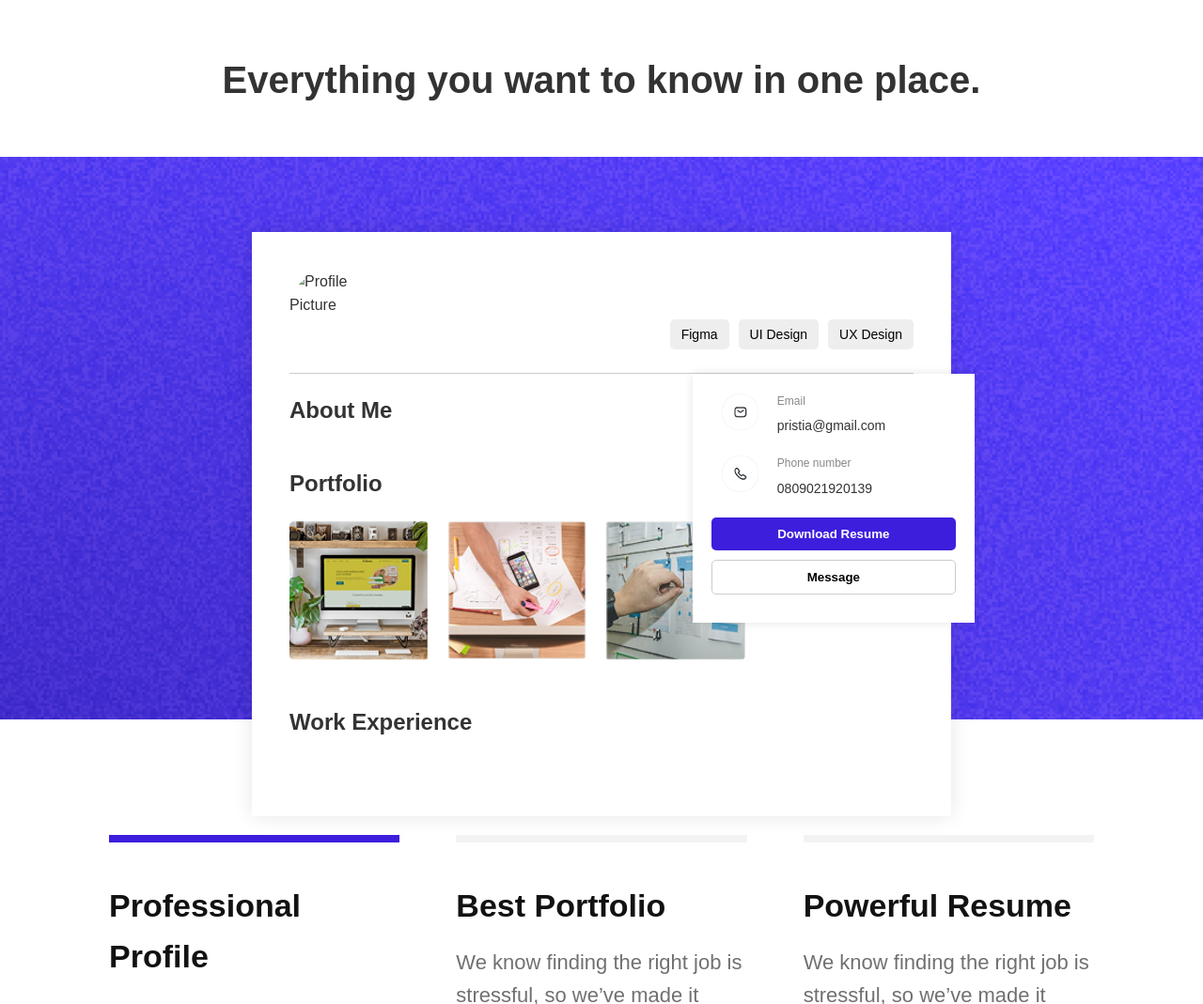
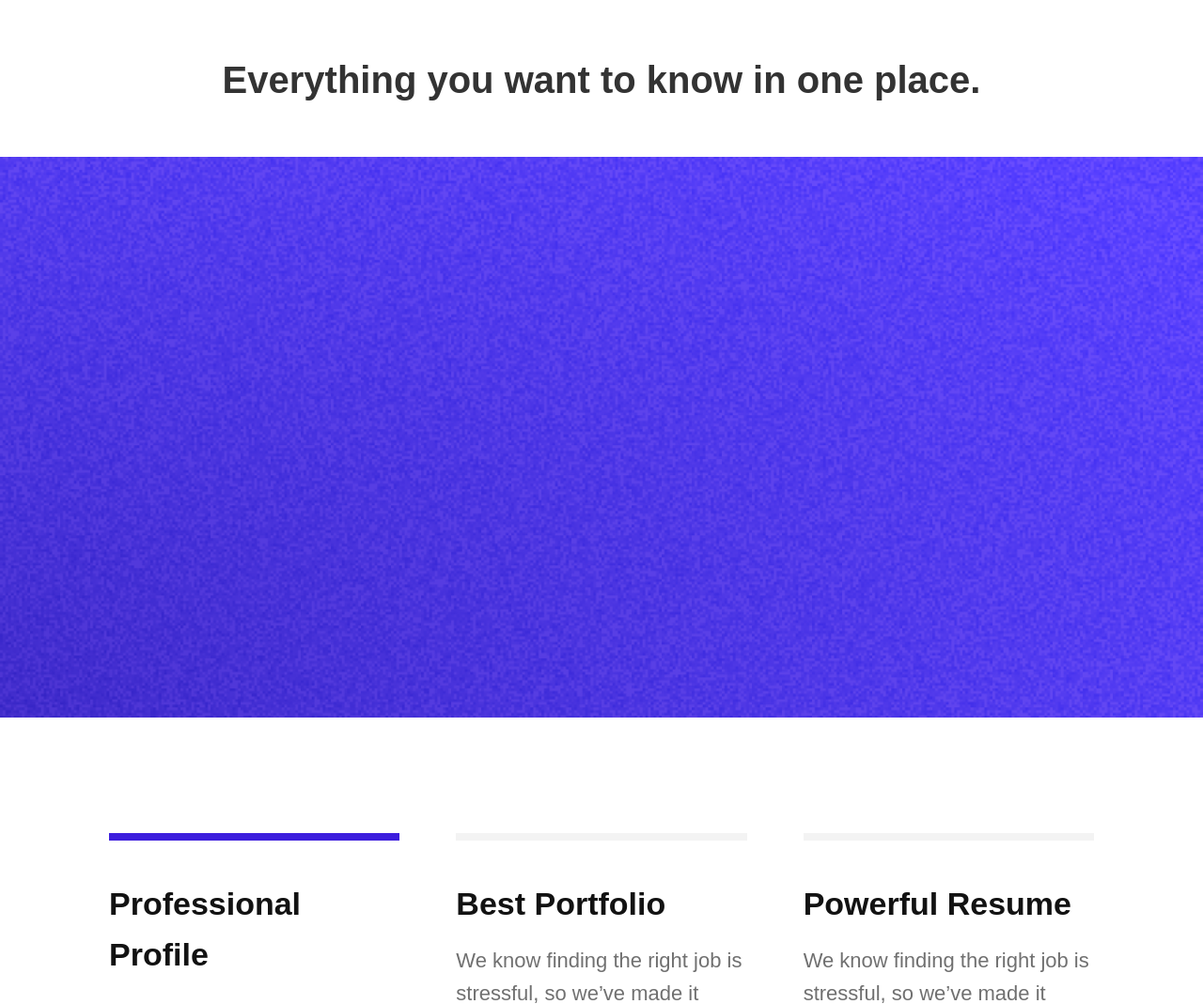
Before and after one commit to AnnaConda00/frontend_shamayeva, a plain HTML site: page index.html in a window 1280 px wide. Shown: the part 1660-2729 px from the top of the page at 94% size. Drawn offline with Linux system fonts and the light colour scheme; files that its build step writes are made by us from their sources; no server answers; files whose address does not match are found by name.

Commit message:
Update index.html

```diff
--- a/index.html
+++ b/index.html
@@ -11,7 +11,6 @@
     <link rel="stylesheet" href="styles/blocks/card.css">
 </head>
 <body>
-      <!-- Блок прелоадера -->
     <div class="loader">
         <div class="loader-inner">
             <div class="loader-line-wrap">
@@ -51,13 +50,11 @@
             <a class="hire_now"> Hire now</a>
         </span>
     </section>
-    <!--Слайдер-->
     <section class="image-container">
         <img src="./img/rectangle_white&black.png" class="first_img" alt="Image 1">
         <img src="./img/Rectangle_2.png" class="overlay" alt="Image 2" style="display: none;">
         <img src="./img/0x0.png" class="overlay" alt="Image 3" style="display: none;">
     </section>
-    <!--Конец слайдера-->
     <section class="testimonials">
         <img src="./img/Ellipse.png">
         <blockquote>
@@ -70,68 +67,14 @@
         <p class="role">Founder at Jobly.co</p>
     </section>
     <div class="content-title">
-        Everything you want to know in one place.
+      Everything you want to know in one place.
     </div>
-    <!--Карточки-->
     <div class="container">
         <div class="background-image"></div>
-        <div class="profile-content">
-          <div class="profile-header">
-            <div class="profile-main">
-              <img id="profile-image" src="" alt="Profile Picture">
-              <div class="profile-details">
-                <h1 id="profile-name"></h1>
-                <p id="profile-title"></p>
-                <p id="profile-location"></p>
-              </div>
-            </div>
-            <div class="skills">
-              <button class="skill-button">Figma</button>
-              <button class="skill-button">UI Design</button>
-              <button class="skill-button">UX Design</button>
-            </div>
-          </div>
-          <hr class="profile-separator">
-          <div class="content-row">
-              <div class="about-me">
-                <h2>About Me</h2>
-                <p id="about-me-text"></p>
-              </div>
-            <div class="contact-info">
-              <div class="contact-item">
-                <img src="./img/email.png" class="contact-icon" alt="Email Icon">
-                <p class = "contact-text">Email</p>
-                <span id="contact-email">pristia@gmail.com</span>
-              </div>
-              <div class="contact-item">
-                <img src="./img/phone.png" class="contact-icon" alt="Phone Icon">
-                <p class = "contact-text">Phone number</p>
-                <span id="contact-phone">0809021920139</span>
-              </div>
-              <button class="contact-button download-resume">Download Resume</button>
-              <button class="contact-button message">Message</button>
-          </div>
-          <div class="portfolio">
-            <h2>Portfolio</h2>
-            <div class="portfolio-grid">
-              <div class="portfolio-item">
-                <img src="img/card_1.png" alt="Portfolio Item 1">
-              </div>
-              <div class="portfolio-item">
-                <img src="img/card_2.png" alt="Portfolio Item 2">
-              </div>
-              <div class="portfolio-item">
-                <img src="img/card_3.png" alt="Portfolio Item 3">
-              </div>
-            </div>
-          </div>
-          <div class="work-experience">
-            <h2>Work Experience</h2>
-          </div>
+        <div id="cards-container">
+
         </div>
-        </div>
-      </div>
-    <!--Карточки-конец-->
+    </div>
     <section class="features">
         <div class="feature">
           <h4>Professional Profile</h4>
@@ -215,7 +158,7 @@
             }, 900);
         });
     </script>
-       <script src="./scripts/scripts.card.js"></script>
+    <script src="dist/script.card.js"></script>
     <script src="scripts/swiper-bundle.min.js"></script>
     <script src="scripts/scripts.js"></script>
     <script src="scripts/modal.js"></script>
```
